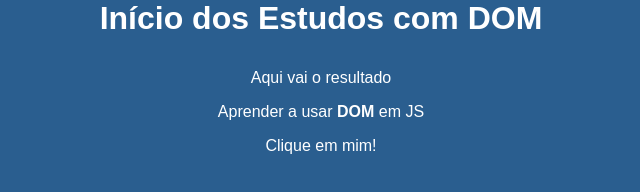
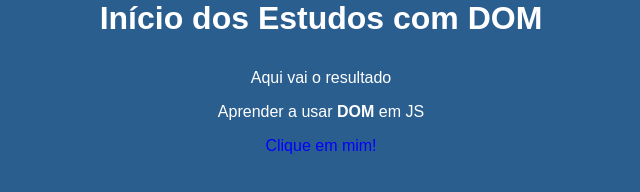
Before and after one commit to FabioBronze/javascript, a plain HTML site: page teste02/index.html in a window 1280 px wide. Shown: the whole page, without its empty margins (319-959 px from the left). Drawn offline with Linux system fonts and the light colour scheme.

Commit message:
Update index.html

```diff
--- a/teste02/index.html
+++ b/teste02/index.html
@@ -21,12 +21,19 @@
     <h1>Início dos Estudos com DOM</h1>
     <p>Aqui vai o resultado</p>
     <p>Aprender a usar <strong>DOM</strong> em JS</p>
-    <div>Clique em mim!</div>
-
-
+    <div id="msg">Clique em mim!</div>
 
     <script>
+      var corpo = window.document.body;
+      var p1 = window.document.getElementsByTagName("p")[1];
+      /*
+      var d = window.document.getElementById('msg')
+      d.style.background = 'green'
+      d.innerText = 'Estou a espera...'
+      */
 
+      var d = window.document.querySelector('div#msg')
+      d.style.color = 'blue'
     </script>
   </body>
 </html>
```
